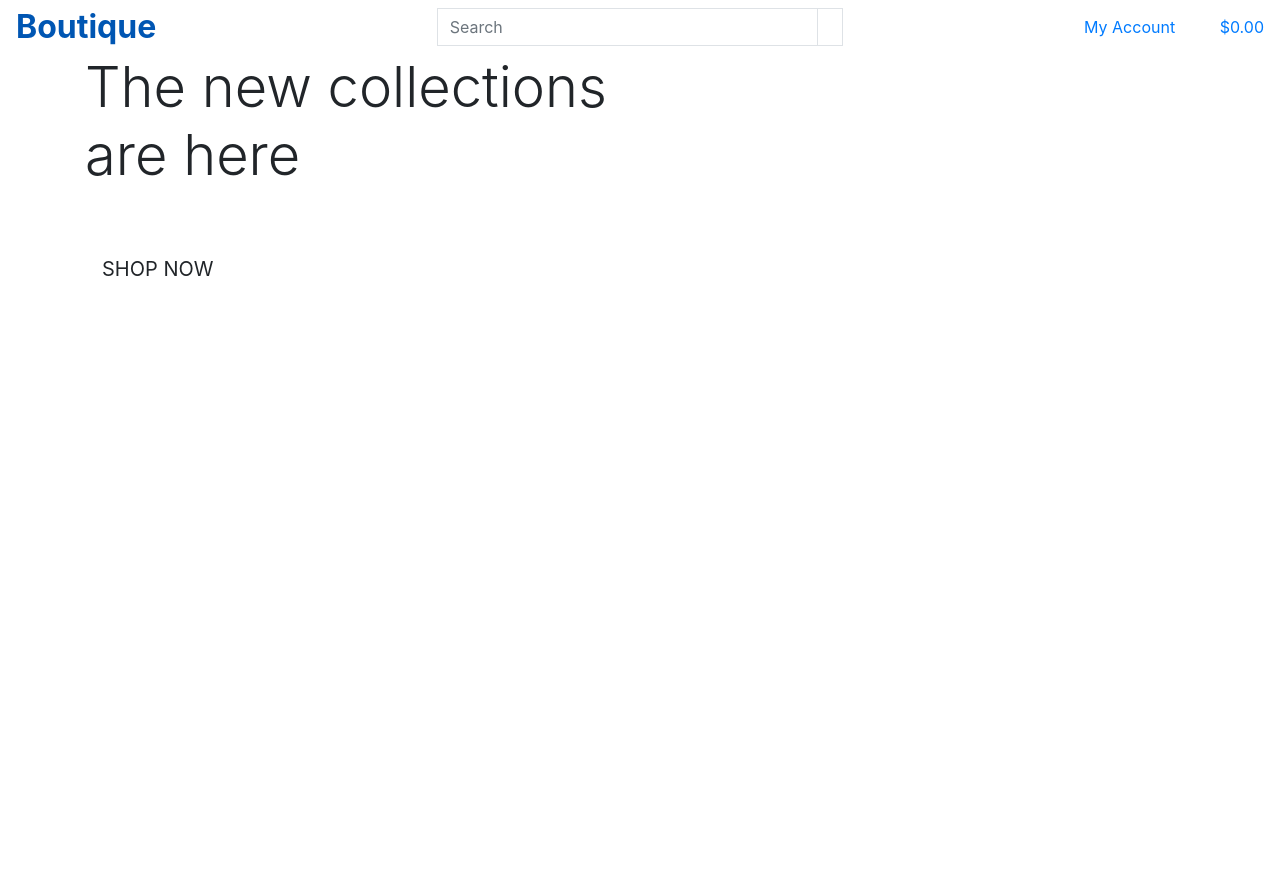
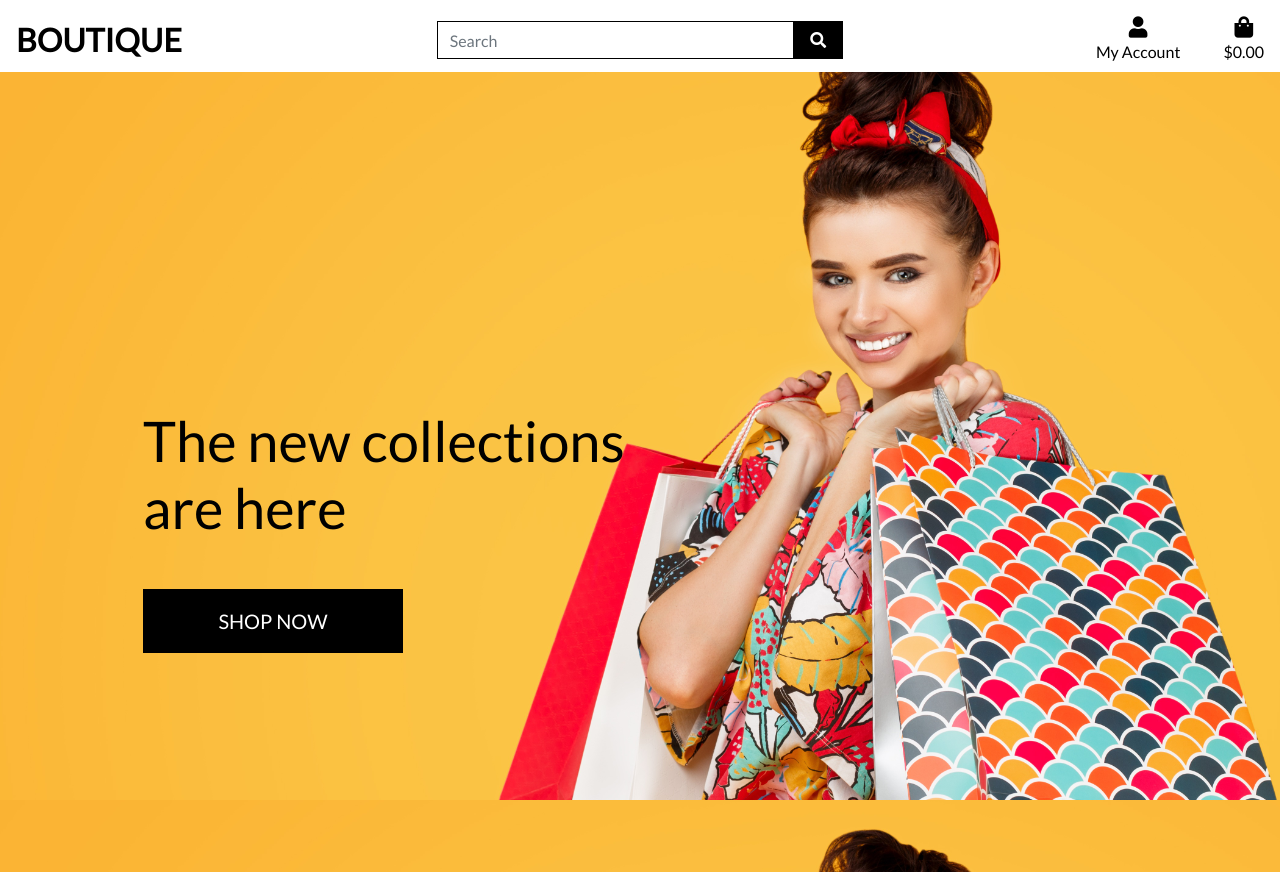
Before and after one commit to laumartin/boutique, a Django app: page / in a window 1280 px wide. Before the commit the page ends 276 px from the top, so only its background shows below. Run offline with Django 3.2, Linux system fonts and the light colour scheme; some libraries are stand-ins or nearby versions.

Commit message:
completed home page header and css

```diff
--- a/boutique/urls.py
+++ b/boutique/urls.py
@@ -15,9 +15,15 @@ Including another URLconf
 """
 from django.contrib import admin
 from django.urls import path, include
+# to allow Django to see the MEDIA_URL. We need to go to urls.py
+# Import our settings and the static function from django.conf.urls.static
+# And use the static function to add the MEDIA_URL to our list of URLs.
+from django.conf import settings
+from django.conf.urls.static import static
 
 urlpatterns = [
     path('admin/', admin.site.urls),
     path('accounts/', include('allauth.urls')),
     path('', include('home.urls'))
-]
+    # use the static function to add the MEDIA_URL to our list of URLs.
+] + static(settings.MEDIA_URL, document_root=settings.MEDIA_ROOT)
--- /dev/null
+++ b/static/css/base.css
@@ -0,0 +1,89 @@
+html{
+    /* this will allow our h100 classes in vertical centering to work*/
+    height: 100%;
+}
+
+body{
+    background: url('/media/homepage_background_cropped.jpg') no-repeat center fixed;
+    background-size: cover;
+    height: calc(100vh - 164px);
+    color: #555;
+    font-family: 'Lato';
+}
+
+/* class from Bulma Which will ensure that whenever we use font awesome icons.
+They will always stay perfectly centred and have a consistent size*/
+.icon {
+    align-items: center;
+    display: inline-flex;
+    justify-content: center;
+    height: 1.5rem;
+    width: 1.5rem;
+}
+
+.logo-font {
+    text-transform: uppercase;
+}
+
+/*the logo only takes up as much space as the text requires and no more.*/
+.main-logo-link {
+    width: fit-content;
+}
+
+.shop-now-button {
+    background: black;
+    color: white;
+    min-width: 260px;
+}
+
+/* Bootstrap doesn't have a black class So I'm creating my own and I've marked them as important.
+Because we will always want elements using these classes to obey them*/
+.btn-black {
+    background: black;
+    color: white;
+}
+
+.shop-now-button:hover,
+.shop-now-button:active,
+.shop-now-button:focus,
+.btn-black:hover,
+.btn-black:active,
+.btn-black:focus {
+    background: #222;
+    color: white;
+}
+
+.text-black {
+    color: #000 !important;
+}
+
+.border-black {
+    border: 1px solid black !important;
+}
+
+/* -------------------------------- Media Queries */
+
+/* Slightly larger container on xl screens
+will widen the default bootstrap container class on extra-large screens just to make better use of the
+available screen real estate for people with extra-large monitors.*/
+@media (min-width: 1200px) {
+  .container {
+    max-width: 80%;
+  }
+}
+
+/* fixed top navbar only on medium and up */
+@media (min-width: 992px) {
+    .fixed-top-desktop-only {
+        position: fixed;
+        top: 0;
+        right: 0;
+        left: 0;
+        z-index: 1030;
+    }
+/* The second one will add 164 pixels of padding to our header container class
+to push the body down to the bottom of the main page index.html header.*/
+    .header-container {
+        padding-top: 164px;
+    }
+}
--- a/templates/base.html
+++ b/templates/base.html
@@ -13,15 +13,18 @@
     {% block extra_meta %}
     {% endblock %}
 
-    <!-- Bootstrap CSS -->
     {%block corecss %}
         <link rel="stylesheet" href="https://stackpath.bootstrapcdn.com/bootstrap/4.4.1/css/bootstrap.min.css" integrity="sha384-Vkoo8x4CGsO3+Hhxv8T/Q5PaXtkKtu6ug5TOeNV6gBiFeWPGFN9MuhOf23Q9Ifjh" crossorigin="anonymous">
+        <link rel="preconnect" href="https://fonts.gstatic.com">
+        <link href="https://fonts.googleapis.com/css2?family=Lato&display=swap" rel="stylesheet">
+        <link rel="stylesheet" href="{% static 'css/base.css' %}">
     {% endblock %}
 
     {% block extra_css %}
     {% endblock %}
 
     {% block corecjs %}
+        <link rel="stylesheet" href="https://use.fontawesome.com/releases/v5.15.2/css/all.css" integrity="sha384-vSIIfh2YWi9wW0r9iZe7RJPrKwp6bG+s9QZMoITbCckVJqGCCRhc+ccxNcdpHuYu" crossorigin="anonymous">
         <script src="https://code.jquery.com/jquery-3.4.1.slim.min.js" integrity="sha384-J6qa4849blE2+poT4WnyKhv5vZF5SrPo0iEjwBvKU7imGFAV0wwj1yYfoRSJoZ+n" crossorigin="anonymous"></script>
         <script src="https://cdn.jsdelivr.net/npm/popper.js@1.16.0/dist/umd/popper.min.js" integrity="sha384-Q6E9RHvbIyZFJoft+2mJbHaEWldlvI9IOYy5n3zV9zzTtmI3UksdQRVvoxMfooAo" crossorigin="anonymous"></script>
         <script src="https://stackpath.bootstrapcdn.com/bootstrap/4.4.1/js/bootstrap.min.js" integrity="sha384-wfSDF2E50Y2D1uUdj0O3uMBJnjuUD4Ih7YwaYd1iqfktj0Uod8GCExl3Og8ifwB6" crossorigin="anonymous"></script>
@@ -34,7 +37,8 @@
   </head>
   <body>
     <header class="container-fluid-fixed-top">
-        <div class="row">
+        <!-- this section it's only displayed on large screens-->
+        <div id="topnav" class="row bg-white pt-lg-2 d-none d-lg-flex">
             <div class="col-12 col-lg-4 my-auto py-1 py-lg-0 text-center text-lg-left">
                 <a href="{% url 'home' %}" class="nav-link main-logo-link">
                     <h2 class="logo-font text-black my-0"><strong>Boutique</strong></h2>
```
Also changed, not shown: boutique/settings.py (+13 -0 lines), media/homepage_background_cropped.jpg (added).
